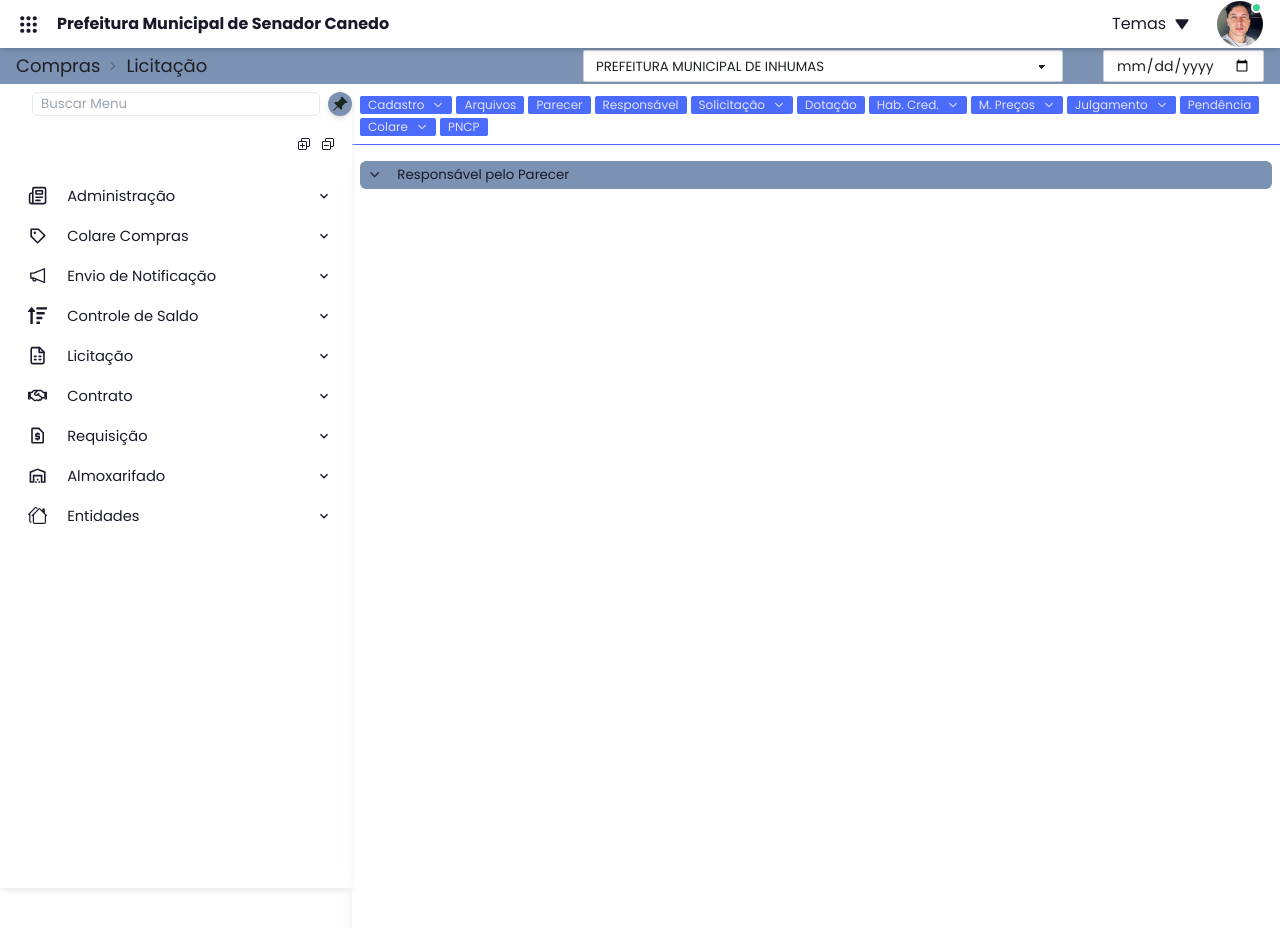
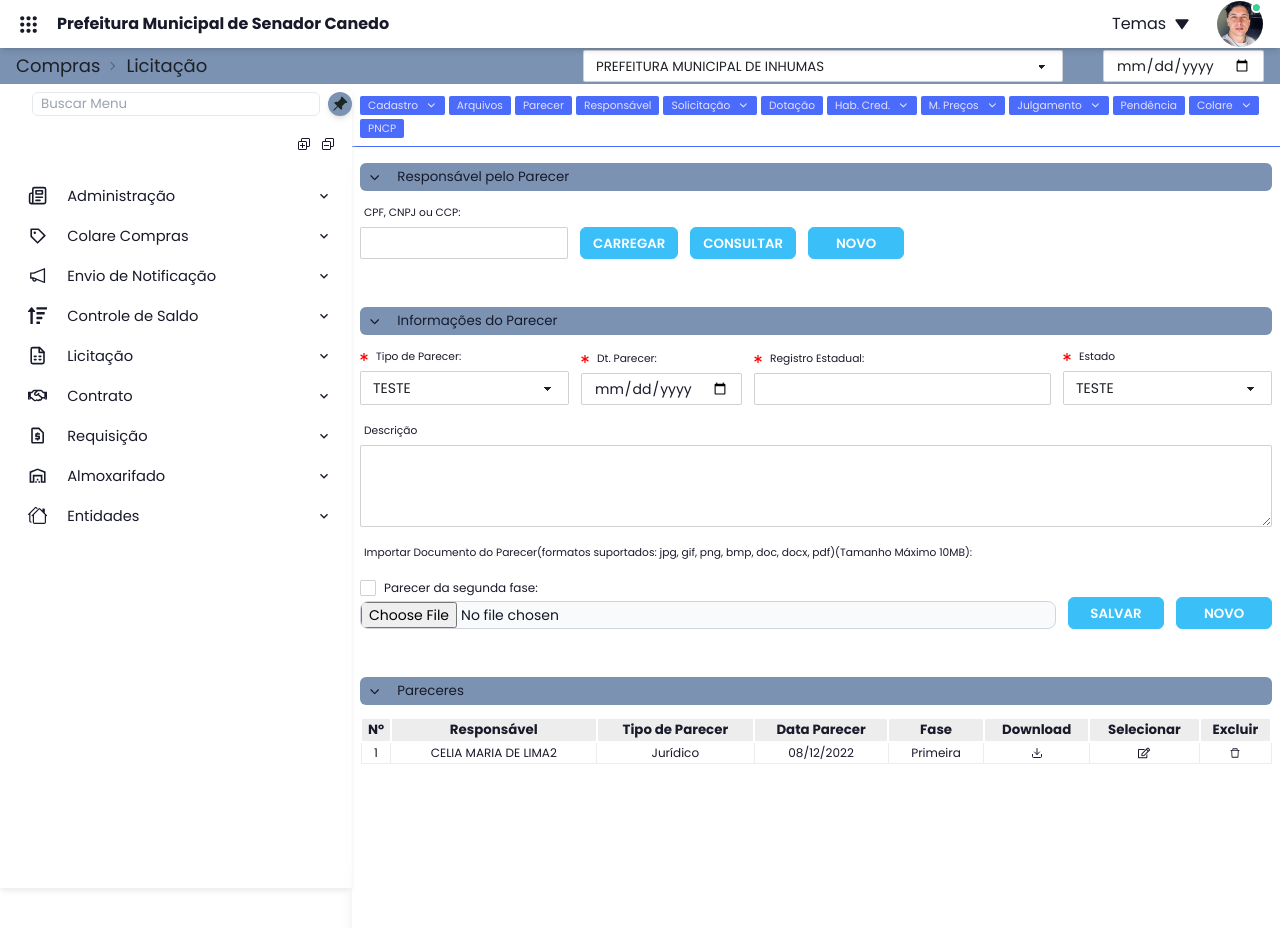
Before and after one commit to flaviohenriquedev/public_management_frontend, a Next.js app: page /manager/shopping/bidding/assessment in a window 1280 px wide. Shown: the top 928 px of the page. Built offline with nearby package versions, Linux system fonts and the light colour scheme.

Commit message:
new features

```diff
--- a/src/components/actions/button/style.ts
+++ b/src/components/actions/button/style.ts
@@ -21,7 +21,7 @@ export const Container = tw.button<ButtonProps>`
     w-auto
     px-3
     min-w-[6rem]
-    min-h-[1.8rem]
+    min-h-[2rem]
     rounded-md
 
     text-[10pt]
--- a/src/components/data_input/checkbox/style.ts
+++ b/src/components/data_input/checkbox/style.ts
@@ -5,7 +5,6 @@ export const Container = tw.label`
     items-center
     gap-2
     cursor-pointer
-    flex-1
     mt-3
 `
 
--- a/src/components/icons/DeleteIcon.tsx
+++ b/src/components/icons/DeleteIcon.tsx
@@ -0,0 +1,7 @@
+import {AiOutlineDelete} from "react-icons/ai";
+
+export default function DeleteIcon() {
+    return (
+        <AiOutlineDelete/>
+    )
+}
--- a/src/components/icons/DownloadIcon.tsx
+++ b/src/components/icons/DownloadIcon.tsx
@@ -0,0 +1,7 @@
+import {FiDownload} from "react-icons/fi";
+
+export default function DownloadIcon() {
+    return (
+        <FiDownload/>
+    )
+}
--- a/src/components/icons/EditIcon.tsx
+++ b/src/components/icons/EditIcon.tsx
@@ -0,0 +1,7 @@
+import { FaRegEdit } from "react-icons/fa";
+
+export default function EditIcon() {
+    return (
+        <FaRegEdit/>
+    )
+}
--- a/src/components/layout/page_tab/Tabs.tsx
+++ b/src/components/layout/page_tab/Tabs.tsx
@@ -42,7 +42,7 @@ export function Tabs({tab}: TabsProps) {
             onMouseEnter={() => setShowMenu(true)}
             onMouseLeave={() => setShowMenu(false)}
             onClick={handleClickTab}
-            className="w-auto text-[9pt] px-2 bg-primary text-primary-content rounded-sm relative hover:cursor-pointer hover:bg-secondary hover:text-secondary-content"
+            className="w-auto text-[8pt] px-2 py-[0.1rem] bg-primary text-primary-content rounded-sm relative hover:cursor-pointer hover:bg-secondary hover:text-secondary-content"
         >
             <div className="flex items-center flex-wrap w-full gap-2">
                 <div>{tab.label}</div>
--- a/src/components/pages/shopping/bidding/assessment/BiddingAssessment.tsx
+++ b/src/components/pages/shopping/bidding/assessment/BiddingAssessment.tsx
@@ -1,9 +1,105 @@
-import {PageSection} from "@/components/layout/page_section";
+"use client";
+
+import { PageSection } from "@/components/layout/page_section";
+import LabelContainer from "@/components/data_input/label/LabelContainer";
+import { Input } from "@/components/data_input/input";
+import { Button } from "@/components/actions/button";
+import { LineContent } from "@/components/layout/line_content";
+import Select from "@/components/data_input/select/Select";
+import { TextArea } from "@/components/data_input/textarea/TextArea";
+import { Checkbox } from "@/components/data_input/checkbox";
+import { Table } from "@/components/data_display/table";
+import DownloadIcon from "@/components/icons/DownloadIcon";
+import EditIcon from "@/components/icons/EditIcon";
+import DeleteIcon from "@/components/icons/DeleteIcon";
 
 export function BiddingAssessment() {
-    return (
-        <PageSection title="Responsável pelo Parecer">
-
-        </PageSection>
-    )
+  return (
+    <form>
+      <PageSection title="Responsável pelo Parecer">
+        <LineContent>
+          <LabelContainer title="CPF, CNPJ ou CCP:" width="w-52">
+            <Input />
+          </LabelContainer>
+          <Button.Root classbutton="primary">
+            <Button.Title title="Carregar" />
+          </Button.Root>
+          <Button.Root classbutton="primary">
+            <Button.Title title="Consultar" />
+          </Button.Root>
+          <Button.Root classbutton="primary">
+            <Button.Title title="Novo" />
+          </Button.Root>
+        </LineContent>
+      </PageSection>
+      <PageSection title="Informações do Parecer">
+        <LineContent>
+          <LabelContainer title="Tipo de Parecer:" notNull>
+            <Select options={[{ value: "TESTE", description: "TESTE" }]} />
+          </LabelContainer>
+          <LabelContainer title="Dt. Parecer:" notNull width="w-auto">
+            <Input type="date" />
+          </LabelContainer>
+          <LabelContainer title="Registro Estadual:" notNull>
+            <Input type="text" />
+          </LabelContainer>
+          <LabelContainer title="Estado" notNull>
+            <Select options={[{ value: "TESTE", description: "TESTE" }]} />
+          </LabelContainer>
+        </LineContent>
+        <LineContent>
+          <LabelContainer title="Descrição">
+            <TextArea />
+          </LabelContainer>
+        </LineContent>
+        <LineContent>
+          <LabelContainer title="Importar Documento do Parecer(formatos suportados: jpg, gif, png, bmp, doc, docx, pdf)(Tamanho Máximo 10MB):">
+            <Checkbox title="Parecer da segunda fase:" />
+            <input
+              className="block w-full text-sm text-gray-900 border border-gray-300 rounded-lg cursor-pointer bg-gray-50 dark:text-gray-400 focus:outline-none dark:bg-gray-700 dark:border-gray-600 dark:placeholder-gray-400"
+              aria-describedby="file_input_help"
+              id="file_input"
+              type="file"
+            />
+          </LabelContainer>
+          <Button.Root classbutton="primary">
+            <Button.Title title="Salvar" />
+          </Button.Root>
+          <Button.Root classbutton="primary">
+            <Button.Title title="Novo" />
+          </Button.Root>
+        </LineContent>
+      </PageSection>
+      <PageSection title="Pareceres">
+        <LineContent>
+          <Table.Container>
+            <Table.Header>
+              <Table.Row>
+                <Table.Title value="Nº" />
+                <Table.Title value="Responsável" />
+                <Table.Title value="Tipo de Parecer" />
+                <Table.Title value="Data Parecer" />
+                <Table.Title value="Fase" />
+                <Table.Title value="Download" />
+                <Table.Title value="Selecionar" />
+                <Table.Title value="Excluir" />
+              </Table.Row>
+            </Table.Header>
+            <Table.Body>
+              <Table.Row>
+                <Table.Value value={1} alignment="center" />
+                <Table.Value value="CELIA MARIA DE LIMA2" alignment="center" />
+                <Table.Value value="Jurídico" alignment="center" />
+                <Table.Value value="08/12/2022" alignment="center" />
+                <Table.Value value="Primeira" alignment="center" />
+                <Table.Value value={<DownloadIcon />} alignment="center" />
+                <Table.Value value={<EditIcon />} alignment="center" />
+                <Table.Value value={<DeleteIcon />} alignment="center" />
+              </Table.Row>
+            </Table.Body>
+          </Table.Container>
+        </LineContent>
+      </PageSection>
+    </form>
+  );
 }
--- a/src/components/pages/shopping/bidding/files/BiddingFiles.tsx
+++ b/src/components/pages/shopping/bidding/files/BiddingFiles.tsx
@@ -1,16 +1,99 @@
+'use client'
+
 import {PageSection} from "@/components/layout/page_section";
 import Select from "@/components/data_input/select/Select";
 import {LineContent} from "@/components/layout/line_content";
 import LabelContainer from "@/components/data_input/label/LabelContainer";
+import {Input} from "@/components/data_input/input";
+import {TextArea} from "@/components/data_input/textarea/TextArea";
+import {Checkbox} from "@/components/data_input/checkbox";
+import {Button} from "@/components/actions/button";
+import {Table} from "@/components/data_display/table";
+import {MdOutlineCancel} from "react-icons/md";
+import DownloadIcon from "@/components/icons/DownloadIcon";
+import EditIcon from "@/components/icons/EditIcon";
+import DeleteIcon from "@/components/icons/DeleteIcon";
 
 export function BiddingFiles() {
     return (
-        <PageSection title="Arquivos">
+        <form>
+            <PageSection title="Cadastro de Arquivos">
                 <LineContent>
                     <LabelContainer title="Tipo de Arquivo:" notNull>
                         <Select options={[{value: "TESTE", description: "TESTE"}]}/>
                     </LabelContainer>
                 </LineContent>
+                <LineContent>
+                    <LabelContainer title="Data:" notNull width="w-auto">
+                        <Input type="date"/>
+                    </LabelContainer>
+
+                    <LabelContainer title="Tipo Veículo de Publicação:">
+                        <Select options={[{value: "TESTE", description: "TESTE"}]}/>
+                    </LabelContainer>
+                </LineContent>
+                <LineContent>
+                    <LabelContainer title="Observação:" notNull>
+                        <TextArea/>
+                    </LabelContainer>
+                </LineContent>
+                <LineContent>
+                    <LabelContainer title="Descrição Publicação:" notNull>
+                        <TextArea/>
+                    </LabelContainer>
+                </LineContent>
+                <LineContent>
+                    <Checkbox title="Não enviar para o Colare"/>
+                    <Checkbox title="Não publicar no Portal da Transparência - Anexos Edital"/>
+                </LineContent>
+                <LineContent>
+                    <LabelContainer title="Tamanho Máximo 5MB: Apenas arquivos no formato de PDF, vão ser considerados nos envios paras o COLARE!" notNull>
+                        <input
+                            className="block w-full text-sm text-gray-900 border border-gray-300 rounded-lg cursor-pointer bg-gray-50 dark:text-gray-400 focus:outline-none dark:bg-gray-700 dark:border-gray-600 dark:placeholder-gray-400"
+                            aria-describedby="file_input_help" id="file_input" type="file"/>
+                    </LabelContainer>
+
+                    <Button.Root classbutton="primary">
+                        <Button.Title title="Publicação"/>
+                    </Button.Root>
+                    <Button.Root classbutton="primary">
+                        <Button.Title title="Salvar"/>
+                    </Button.Root>
+                    <Button.Root classbutton="success">
+                        <Button.Title title="Novo"/>
+                    </Button.Root>
+                </LineContent>
             </PageSection>
+            <PageSection title="Arquivos Cadastrados">
+                <LineContent>
+                    <Table.Container>
+                        <Table.Header>
+                            <Table.Row>
+                                <Table.Title value="Nº"/>
+                                <Table.Title value="Data Publicação"/>
+                                <Table.Title value="Tipo de Arquivo"/>
+                                <Table.Title value="Observação"/>
+                                <Table.Title value="Recibo"/>
+                                <Table.Title value="Download"/>
+                                <Table.Title value="Editar"/>
+                                <Table.Title value="Excluir"/>
+                            </Table.Row>
+                        </Table.Header>
+                        <Table.Body>
+                            <Table.Row>
+                                <Table.Value value={1} alignment="center"/>
+                                <Table.Value value="20/12/2022" alignment="center"/>
+                                <Table.Value value="PUBLICAÇÃO" alignment="center"/>
+                                <Table.Value value="COMPROVANTE DE PUBLICAÇÃO - JGC" alignment="center"/>
+                                <Table.Value value="37e9f75c-f4c0-40b4-bfe4-795c8e4d6e80" alignment="center"/>
+                                <Table.Value value={<DownloadIcon/>} alignment="center"/>
+                                <Table.Value value={<EditIcon/>} alignment="center"/>
+                                <Table.Value value={<DeleteIcon/>} alignment="center"/>
+                            </Table.Row>
+                        </Table.Body>
+                    </Table.Container>
+                </LineContent>
+            </PageSection>
+        </form>
     )
 }
--- a/src/components/pages/shopping/bidding/register/BiddingRegisterOrderSupply.tsx
+++ b/src/components/pages/shopping/bidding/register/BiddingRegisterOrderSupply.tsx
@@ -2,6 +2,7 @@ import {PageSection} from "@/components/layout/page_section";
 import {LineContent} from "@/components/layout/line_content";
 import {Table} from "@/components/data_display/table";
 import {FiDownload} from "react-icons/fi";
+import DownloadIcon from "@/components/icons/DownloadIcon";
 
 export function BiddingRegisterOrderSupply() {
     return (
@@ -34,7 +35,7 @@ export function BiddingRegisterOrderSupply() {
                                 <Table.Value value="R$ 35.530,00" alignment="center"/>
                                 <Table.Value value="R$ 0,00" alignment="center"/>
                                 <Table.Value value="R$ 0,00" alignment="center"/>
-                                <Table.Value value={<FiDownload/>} alignment="center"/>
+                                <Table.Value value={<DownloadIcon/>} alignment="center"/>
                             </Table.Row>
                         </Table.Body>
                     </Table.Container>
```
Also changed, not shown: src/components/data_input/select/style.ts (line endings or trailing spaces). Lines whose indentation alone changed are shown as unchanged.
